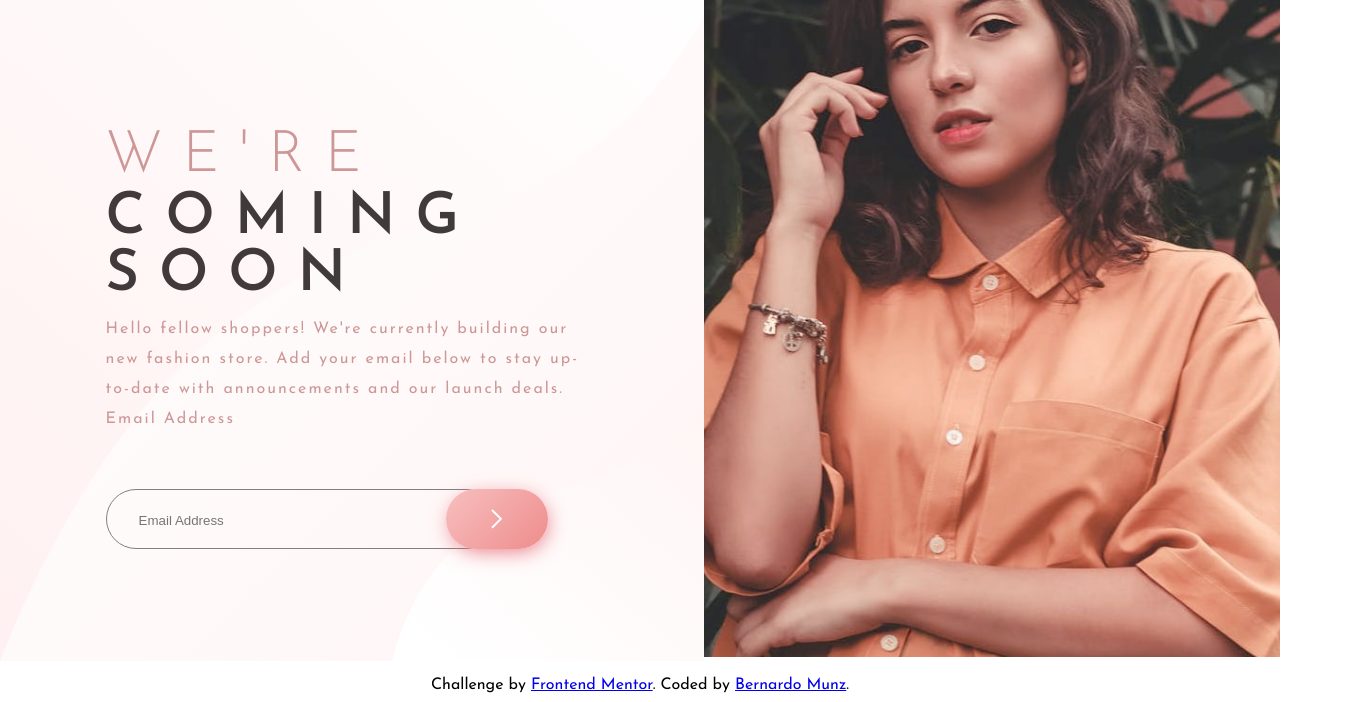
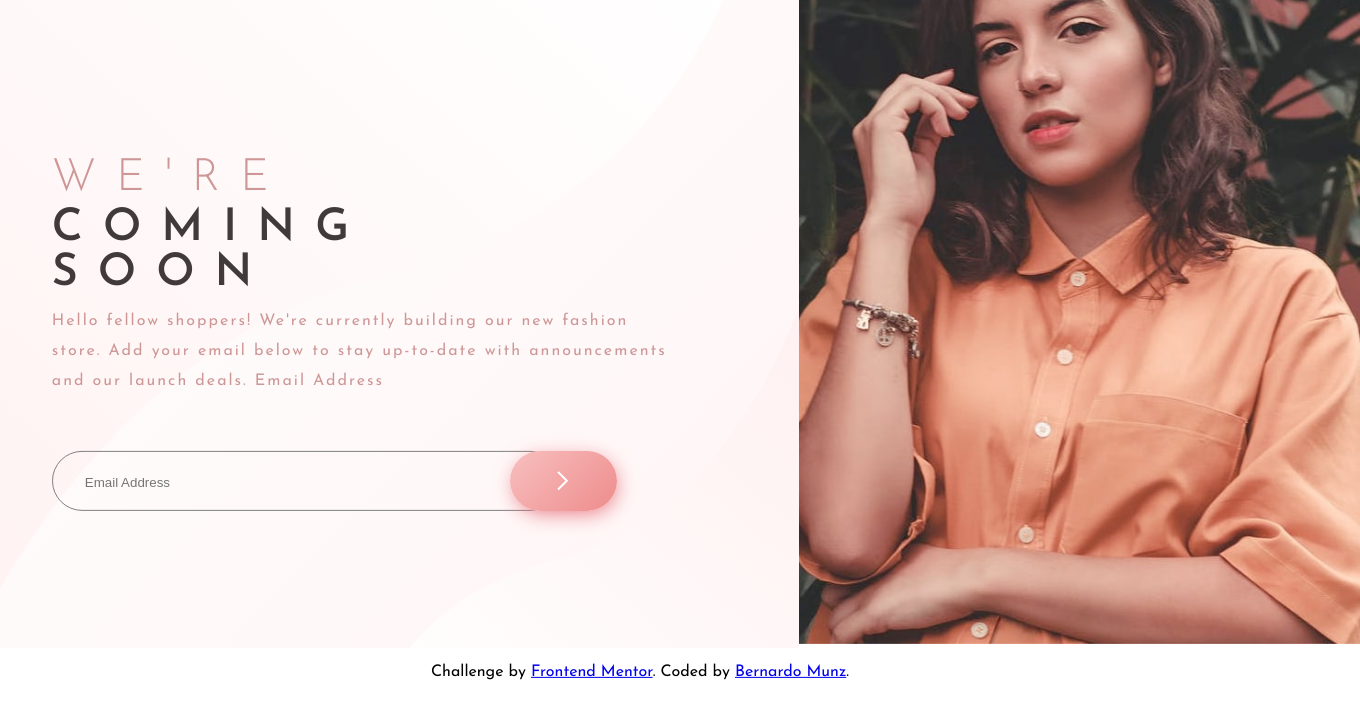
Before and after one commit to moonbe77/base-apparel, a plain HTML site: page index.html in a window 1280 px wide. Shown: the part 98-800 px from the top of the page, 1360 px wide, since content can reach past the window. Drawn offline with Linux system fonts and the light colour scheme.

Commit message:
featuring input

```diff
--- a/index.html
+++ b/index.html
@@ -16,6 +16,7 @@
     <link rel="stylesheet" href="./styles/style.css" />
   </head>
   <body>
+    <div class="container">
       <section class="wrapper">
         <div class="right">
           <img src="./images/hero-desktop.jpg" alt="" />
@@ -57,5 +58,6 @@
           >. Coded by <a href="#">Bernardo Munz</a>.
         </p>
       </footer>
+    </div>
   </body>
 </html>
--- /dev/null
+++ b/index.js
@@ -0,0 +1,8 @@
+let input = document.querySelector("#input");
+let btn = document.querySelector("#button");
+
+btn.addEventListener("onClick", btnClick);
+
+const btnClick = (e) => {
+  console.log(e);
+};
--- a/styles/style.scss
+++ b/styles/style.scss
@@ -16,15 +16,17 @@ body {
   height: 100vh;
 }
 
-// .container {
-//   max-width: 1440px;
-//   margin: auto;
-// }
+.container {
+  position: absolute;
+  top: 50%;
+  left: 50%;
+  transform: translate(-50%, -50%);
+}
 .wrapper {
   display: grid;
   margin: auto;
-  max-width: 1440px;
-  grid-template-columns: 55% 45%;
+  min-width: 1440px;
+  grid-template-columns: repeat(12fr);
   grid-template-rows: 25% auto;
 }
 
@@ -56,7 +58,7 @@ body {
     #we {
       color: $unsaturated-red;
       font-weight: 300;
-      font-size: 3.6em;
+      font-size: 2.8em;
       text-transform: uppercase;
       letter-spacing: 20px;
     }
@@ -64,7 +66,7 @@ body {
     #coming {
       margin-top: 5px;
       font-weight: 600;
-      font-size: 3.6em;
+      font-size: 2.8em;
       color: $dark-grayish-red;
       text-transform: uppercase;
       letter-spacing: 20px;
```
Also changed, not shown: styles/style.css, 1 other file. Lines whose indentation alone changed are shown as unchanged.
